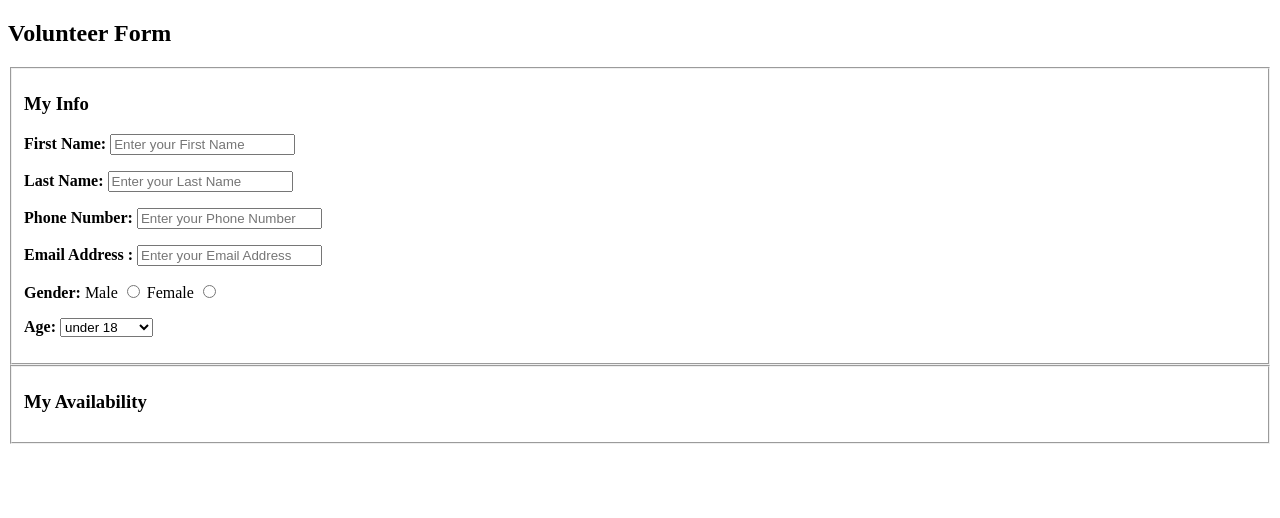
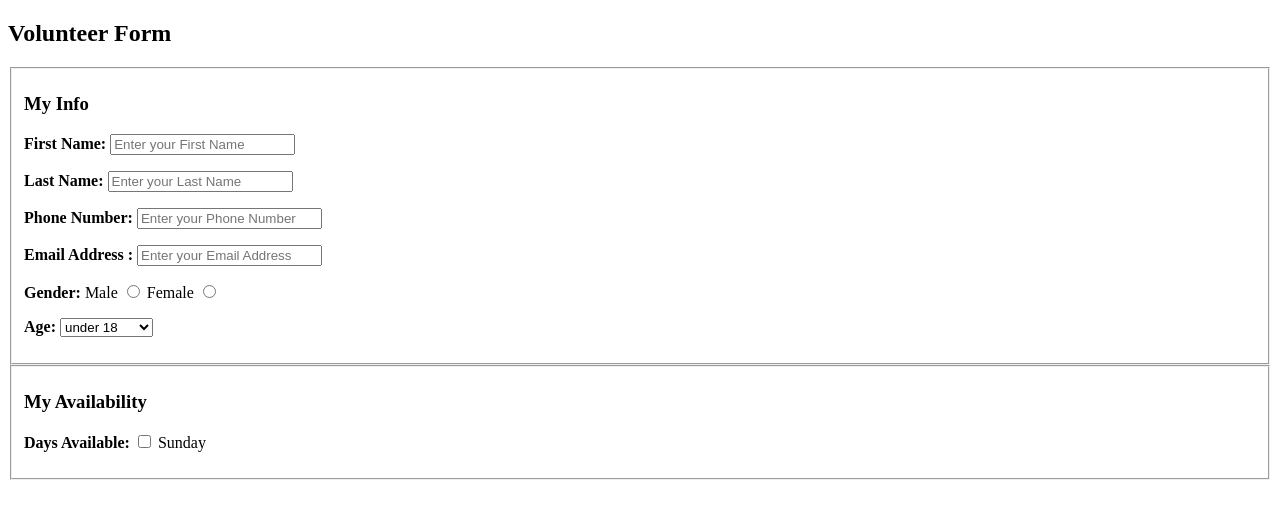
Before and after one commit to huddin/ITMD-Lab4, a plain HTML site: page index.html in a window 1280 px wide. Drawn offline with Linux system fonts and the light colour scheme.

Commit message:
check box skeleton added

```diff
--- a/index.html
+++ b/index.html
@@ -73,6 +73,17 @@
     </fieldset>
     <fieldset>
       <h3>My Availability</h3>
+      <p>
+        <label>
+          <strong>
+            Days Available:
+          </strong>
+          <label>
+            <input type= "checkbox" name= "available_field[]" value= "Sunday">
+            Sunday
+          </label>
+        </label>
+      </p>
     </fieldset>
   </form>
 
```
